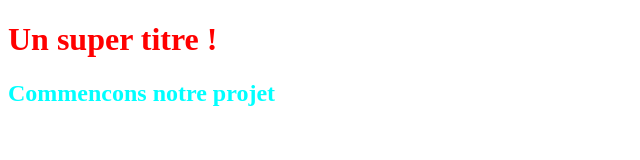
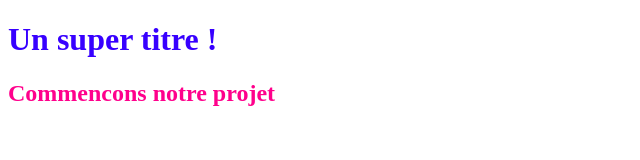
Before and after one commit to Awasamassa/OpenclassroomsProject, a plain HTML site: page index.html in a window 1280 px wide. Shown: the whole page, without its empty margins (0-640 px from the left). Drawn offline with Linux system fonts and the light colour scheme.

Commit message:
changement de couleur

```diff
--- a/styles.css
+++ b/styles.css
@@ -1,6 +1,6 @@
 h1 {
-    color: red;
+    color: rgb(55, 0, 255);
  }
 h2 {
-    color:aqua;
+    color:rgb(255, 0, 140);
  }
```
